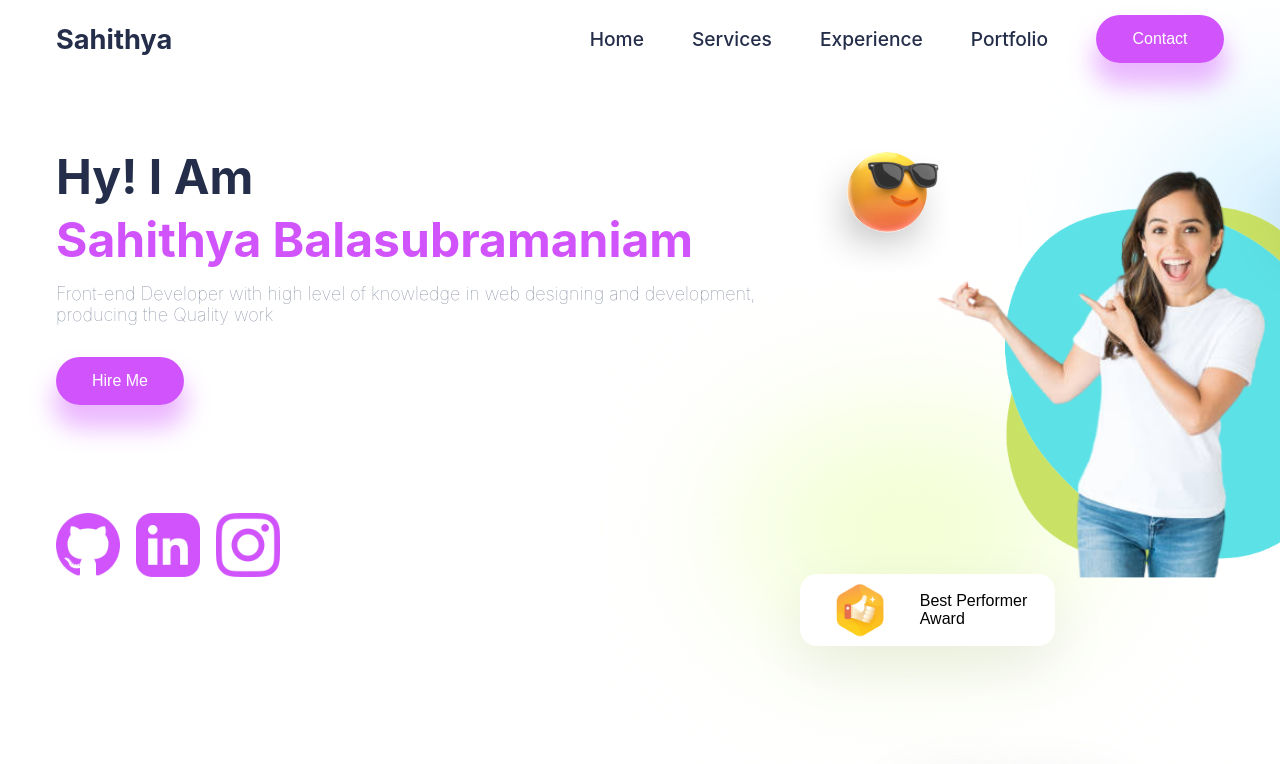
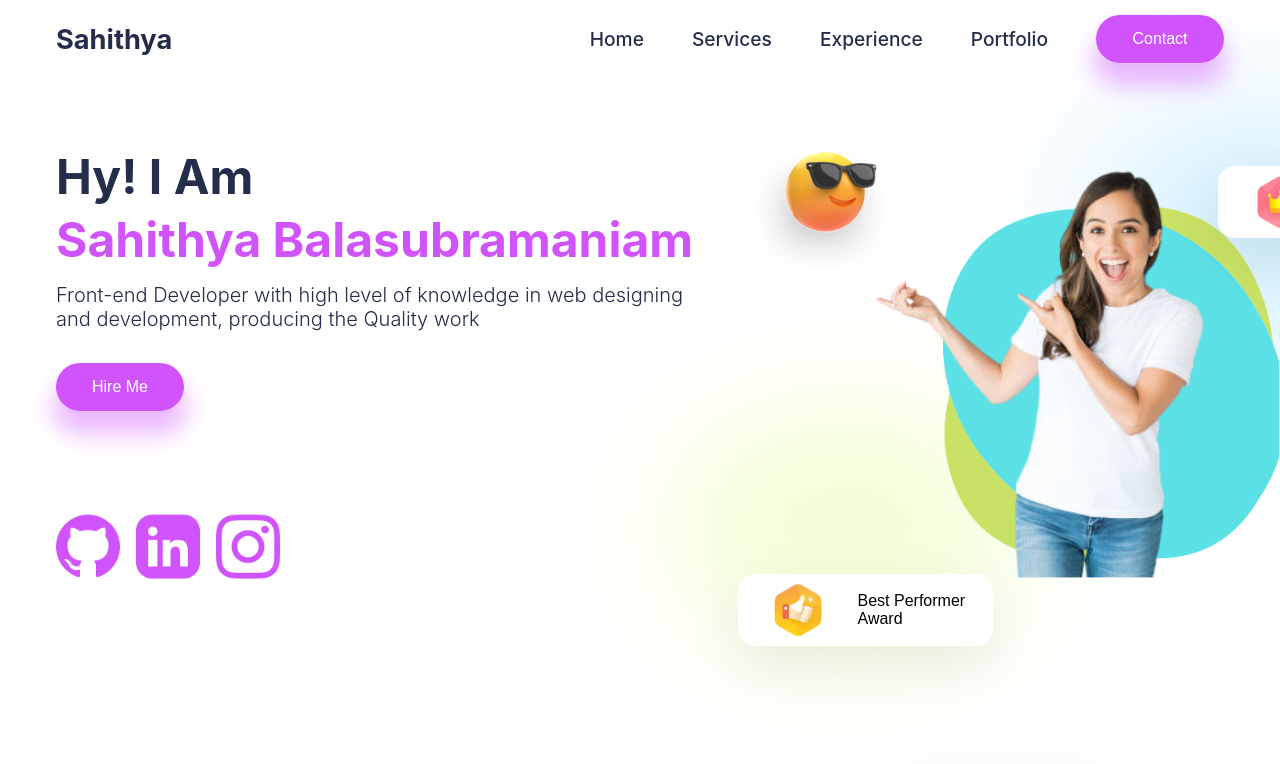
Before and after one commit to sahithyaba/Portfolio, a React (Create React App) app: page / in a window 1280 px wide. Shown: the top 764 px of the page. Built offline with nearby package versions, Linux system fonts and the light colour scheme.

Commit message:
Links Added and Website Completed

```diff
--- a/package.json
+++ b/package.json
@@ -8,9 +8,11 @@
     "@testing-library/react": "^13.4.0",
     "@testing-library/user-event": "^14.4.3",
     "emailjs": "^4.0.1",
+    "framer-motion": "^8.5.5",
     "react": "^18.2.0",
     "react-dom": "^18.2.0",
     "react-scripts": "^5.0.1",
+    "react-scroll": "^1.8.9",
     "swiper": "^8.4.6",
     "web-vitals": "^3.1.0"
   },
--- a/src/components/Contact/Contact.jsx
+++ b/src/components/Contact/Contact.jsx
@@ -14,15 +14,16 @@ const Contact = () => {
       .then((result) => {
           console.log(result.text);
           setDone(true);
+          e.target.reset();
       }, (error) => {
           console.log(error.text);
       });
   };
 
   return (
-    <div className="contact-form">
+    <div className="contact-form" >
       <div className="w-left">
-        <div className="awesome">
+        <div className="awesome" >
           <span>Get in Touch</span>
           <span>Contact me</span>
           <div
@@ -32,12 +33,12 @@ const Contact = () => {
         </div>
       </div>
 
-      <div className="c-right">
+      <div className="c-right" id='Contact'>
         <form ref={form} onSubmit={sendEmail}>
           <input type="text" name="user_name" className="user" placeholder="Name" />
           <input type="email" name="user_email" className="user" placeholder="Email" />
           <textarea name="message" className="user" placeholder="Message"/>
-          <input type="submit" value="Send" className="button"/>
+          <input type="submit" value="Send" className="button" / >
           <span>{done && "Thanks for contacting me!"}</span>
           <div
           className="blur c-blur"
--- a/src/components/Experience/Experience.jsx
+++ b/src/components/Experience/Experience.jsx
@@ -2,7 +2,7 @@ import React from "react";
 import "./Experience.css";
 const Experience = () => {
   return (
-    <div className="experience">
+    <div className="experience" id="Experience">
         <div className="achievement">
             <div className="circle">10+</div>
             <span>Events</span>
--- a/src/components/Intro/Intro.css
+++ b/src/components/Intro/Intro.css
@@ -30,9 +30,9 @@
     font-size: 3rem;
   }
   .i-name > :nth-child(3) {
-    font-weight: 100;
-    font-size: 18px;
-    color: var(--gray);
+    font-weight: 300;
+    font-size: 20px;
+    color: var(--black);
     margin-top: 10px;
   }
 
--- a/src/components/Intro/Intro.jsx
+++ b/src/components/Intro/Intro.jsx
@@ -10,20 +10,37 @@ import thumbup from "../../resources/images/thumbup.png"
 import Crown from "../../resources/images/crown.png"
 import glassesemoji from "../../resources/images/glassesimoji.png"
 import FloatingDiv from '../FloatingDiv/FloatingDiv';
+import {motion} from "framer-motion";
+import {Link} from "react-scroll";
 const Intro = () => {
+
+    const transition = {duration: 2, type: 'spring'};
+
     return (
         <div className='Intro' id="Intro">
             <div className="i-left">
                 <div className="i-name">
                     <span>Hy! I Am</span>
                     <span>Sahithya Balasubramaniam</span>
-                    <span>Front-end Developer with high level of knowledge in web designing and development, <br/>producing the Quality work</span>
+                    <span>Front-end Developer with high level of knowledge in web designing <br/>and development, producing the Quality work</span>
                 </div>
+                <Link spy={true} to='Contact' smooth={true}>
                     <button className='button i-button'>Hire Me</button>
+                </Link>
+
                     <div className="i-icons">
+                        <a href="https://github.com/sahithyaba">
                         <img src={GitHub} alt="Github"/>
+                        </a>
+
+                        <a href="https://www.linkedin.com/in/sahithyaba/">
                         <img src={LinkedIn} alt="LinkedIn"/>
+                        </a>
+
+                        <a href="https://www.instagram.com/sahithya_balasubramaniam/">
                         <img src={Instagram} alt="Instagram" />
+                        </a>
+
                     </div>
 
             </div>
@@ -31,7 +48,11 @@ const Intro = () => {
                 <img src={Vector1} alt="" />
                 <img src={Vector2} alt="" />
                 <img src={girl} alt="" />
-                <img src={glassesemoji} alt="" />
+                <motion.img
+                initial = {{left: '-46%'}}
+                whileInView = {{left: '-24%'}}
+                transition = {transition}
+                src={glassesemoji} alt="" />
                 <div>
                     <FloatingDiv image={Crown} text1='Web' text2='Developer'/>
                 </div>
--- a/src/components/NavBar/NavBar.jsx
+++ b/src/components/NavBar/NavBar.jsx
@@ -1,6 +1,6 @@
 import React from 'react';
 import "./NavBar.css";
-
+import {Link} from "react-scroll";
 const NavBar = () => {
     return (
         <div className='n-wrappper' id="NavBar">
@@ -14,13 +14,26 @@ const NavBar = () => {
             <div className="n-right">
                 <div className="n-list">
                    <ul style={{listStyleType : "none"}}>
-                    <li>Home</li>
-                    <li>Services</li>
-                    <li>Experience</li>
-                    <li>Portfolio</li>
+                    <Link spy={true} to={NavBar} smooth={true} activeClass="activeClass">
+                        <li>Home</li>
+                    </Link>
+
+                    <Link spy={true} to='Services' smooth={true}>
+                        <li>Services</li>
+                    </Link>
+
+                    <Link spy={true} to='Experience' smooth={true}>
+                        <li>Experience</li>
+                    </Link>
+
+                    <Link spy={true} to='Portfolio' smooth={true}>
+                        <li>Portfolio</li>
+                    </Link>
                     </ul>
                 </div>
-                <button className='button n-button'>Contact</button>
+                <Link spy={true} to='Portfolio' smooth={true}>
+                    <button className='button n-button'>Contact</button>
+                </Link>
             </div>
             {/* right :: end */}
         </div>
--- a/src/components/Portfolio/Portfolio.jsx
+++ b/src/components/Portfolio/Portfolio.jsx
@@ -10,7 +10,7 @@ import BeautyParlour from "../../resources/images/BeautyParlour.png";
 
 const Portfolio = () => {
   return (
-  <div className="portfolio">
+  <div className="portfolio" id="Portfolio">
     {/* heading */}
     <span>Recent Projects</span>
     <span>Portfolio</span>
--- a/src/components/Services/Services.jsx
+++ b/src/components/Services/Services.jsx
@@ -7,7 +7,7 @@ import Humble from "../../resources/images/humble.png";
 import Resume from "./resume.pdf";
 const Services = () => {
   return (
-    <div className="services">
+    <div className="services" id="Services">
       {/* Left Side */}
       <div className="awesome">
         <span>My Awesome</span>
--- a/src/components/Works/Works.jsx
+++ b/src/components/Works/Works.jsx
@@ -6,6 +6,7 @@ import eprc from "../../resources/images/eprc.png";
 import MusicClub from "../../resources/images/Music club.png";
 import Rotaract from "../../resources/images/Rotaract.png";
 import Nss from "../../resources/images/nss.png";
+import {Link} from "react-scroll";
 
 const Works = () => {
   return (
@@ -23,7 +24,9 @@ const Works = () => {
             -{">"} Developed My Interpersonal Skills
             <br /> <br />
         </span>
-        <button className="button s-button">Hire Me</button>
+        <Link spy={true} to='Contact' smooth={true}>
+          <button className='button s-button'>Hire Me</button>
+        </Link>
       </div>
 
       {/* right-side */}
```
Also changed, not shown: 1 other file (tests, documents, lock files or other folders).
